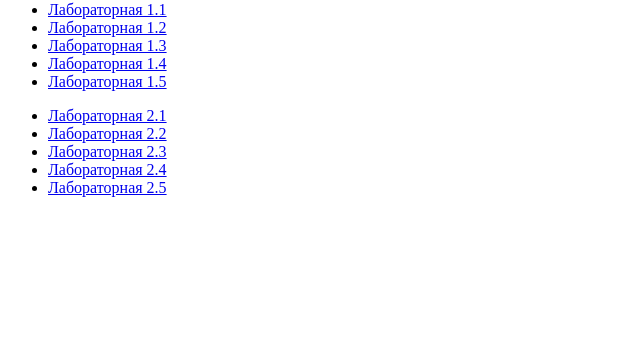
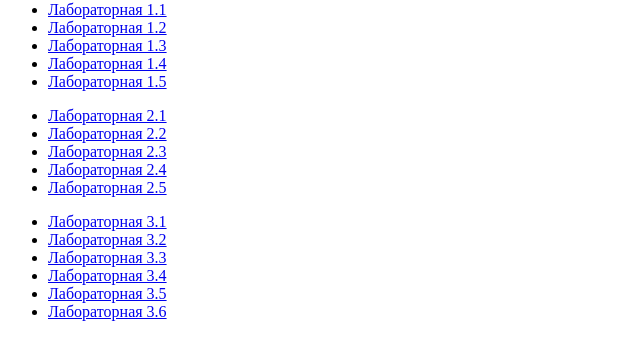
Before and after one commit to Artyomtula/Artyomtula.github.io, a plain HTML site: page index.html in a window 1280 px wide. Shown: the part 79-438 px from the top of the page, without its empty margins (0-640 px from the left). Drawn offline with Linux system fonts and the light colour scheme.

Commit message:
Add files via upload

```diff
--- a/index.html
+++ b/index.html
@@ -21,5 +21,13 @@
       <li><a href="./lab2/lab2_4.html">Лабораторная 2.4</a></li>
       <li><a href="./lab2/lab2_5.html">Лабораторная 2.5</a></li>
     </ul>
+    <ul>
+      <li><a href="./lab3/lab3_1.html">Лабораторная 3.1</a></li>
+      <li><a href="./lab3/lab3_2.html">Лабораторная 3.2</a></li>
+      <li><a href="./lab3/lab3_3.html">Лабораторная 3.3</a></li>
+      <li><a href="./lab3/lab3_4.html">Лабораторная 3.4</a></li>
+      <li><a href="./lab3/lab3_5.html">Лабораторная 3.5</a></li>
+      <li><a href="./lab3/lab3_6.html">Лабораторная 3.6</a></li>
+    </ul>
   </body>
 </html>
```
